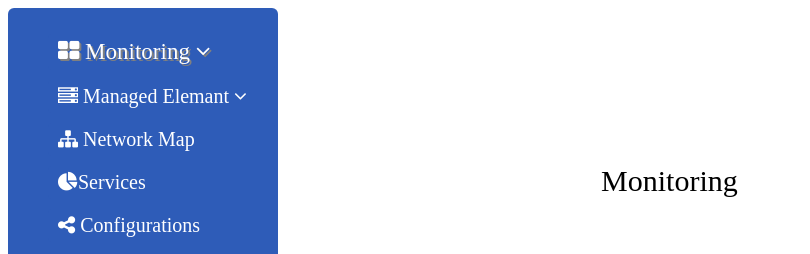
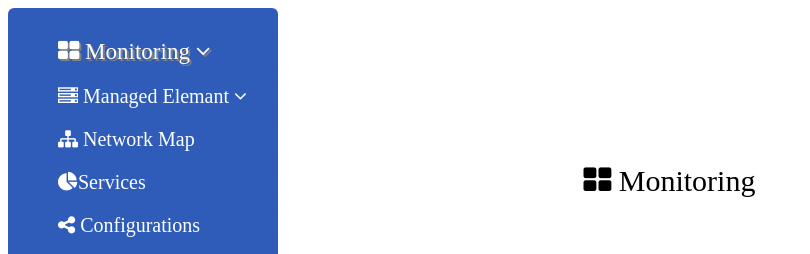
Before and after one commit to Tala-Boss/Angular, an Angular app: page /first-component in a window 1280 px wide. Shown: the top 254 px of the page, without its empty margins (0-810 px from the left). Built offline with nearby package versions, Linux system fonts and the light colour scheme.

Commit message:
Update first.component.html

```diff
--- a/src/app/first/first.component.html
+++ b/src/app/first/first.component.html
@@ -1 +1 @@
-<p>Monitoring</p>
+<p> <i class="fa fa-th-large" aria-hidden="true"></i> Monitoring</p>
```
